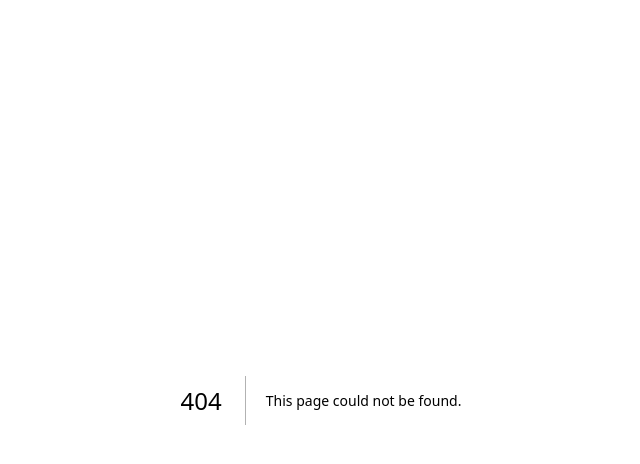
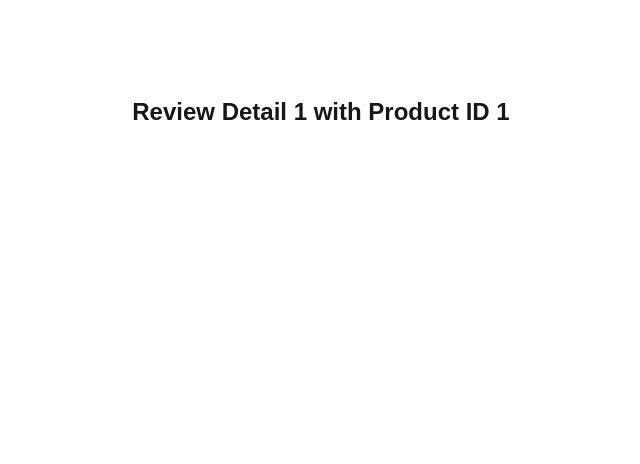
Before and after one commit to WitchKing2003/nextJS-15, a Next.js app: page /productsList/1/reviews/1 in a window 1280 px wide. Before the commit this address had no page. Shown: the top 464 px of the page, without its empty margins (319-959 px from the left). Built offline with nearby package versions, Linux system fonts and the light colour scheme.

Commit message:
Day 1: Nested Dynamic Routes

```diff
--- /dev/null
+++ b/app/productsList/[productId]/reviews/[reviewId]/page.tsx
@@ -0,0 +1,18 @@
+"use client";
+
+import { use } from "react";
+
+export default function ReviewDetail({
+  params,
+}: {
+  params: Promise<{ productId: string; reviewId: string }>;
+}) {
+  const { productId, reviewId } = use(params);
+  return (
+    <div className="flex min-h-screen flex-col items-center justify-between p-24">
+      <h1 className="text-2xl font-bold">
+        Review Detail {reviewId} with Product ID {productId}
+      </h1>
+    </div>
+  );
+}
```
